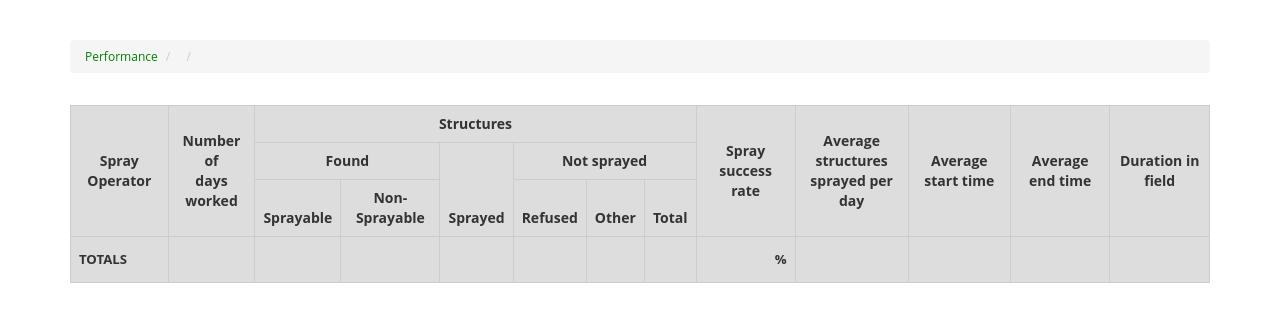
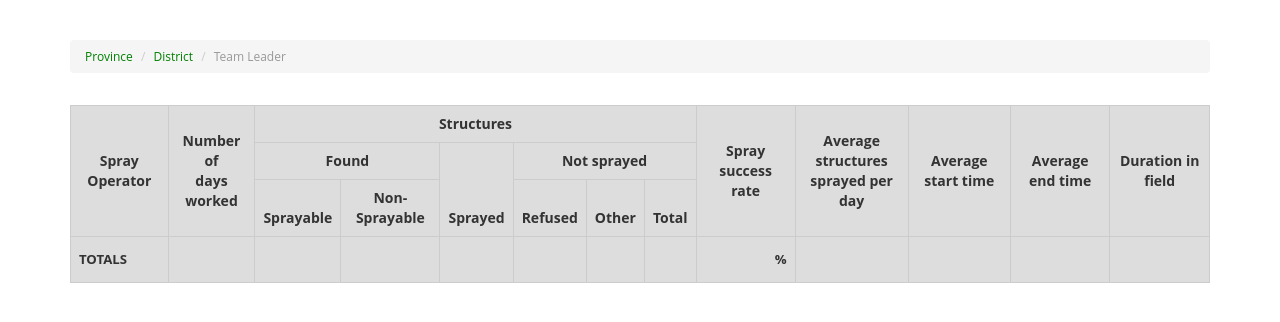
Before and after one commit to onaio/mspray, a Django app: template mspray/apps/main/templates/spray-operator-summary.html in a window 1280 px wide. Shown: the part 52-374 px from the top of the page. Run offline with Django 3.2, Linux system fonts and the light colour scheme; the template is opened without the code that fills it, so the values that code supplies are empty; some libraries are stand-ins or nearby versions.

Commit message:
breadcrumb to be Province/District/Team Leader, #155

```diff
--- a/mspray/apps/main/templates/spray-operator-summary.html
+++ b/mspray/apps/main/templates/spray-operator-summary.html
@@ -8,9 +8,9 @@
         <div class="container">
             <h1>{{ team_leader_name }}</h1>
             <ol class="breadcrumb">
-              <li><a href="{% url "performance:districts" %}">Performance</a></li>
-              <li><a href="{% url "performance:team-leaders" district_name %}">{{ district_name }}</a></li>
-              <li class="active">{{ team_leader_name }}</li>
+              <li><a href="{% url "performance:districts" %}">Province</a></li>
+              <li><a href="{% url "performance:team-leaders" district_name %}">District</a></li>
+              <li class="active">Team Leader</li>
             </ol>
             <div class="row">
                 <div class="col-md-12">
@@ -42,7 +42,7 @@
                         <tbody>
                             {% for row in data %}
                                 <tr>
-                                    <td><a href="{% url "spray-operator-daily" team_leader district_name row.spray_operator_code %}">{{ row.spray_operator_name }}</a></td>
+                                    <td><a href="{% url "performance:spray-operator-daily" team_leader district_name row.spray_operator_code %}">{{ row.spray_operator_name }}</a></td>
                                     <td class='numbers'>{{ row.no_of_days_worked|intcomma   }}</td>
                                     <td class='numbers'>{{ row.sprayable|intcomma  }}</td>
                                     <td class='numbers'>{{ row.not_sprayable|intcomma  }}</td>
```
